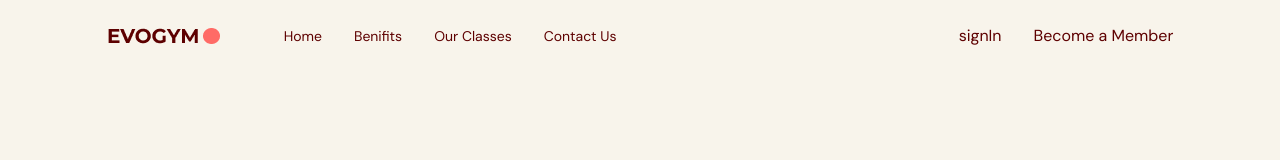
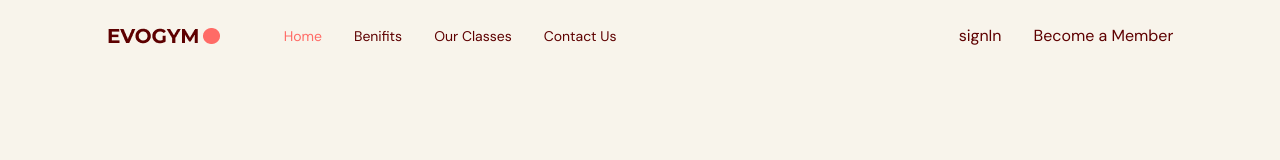
Before and after one commit to binayaksadangi/fitnessapp-react-ts, a React app: page / in a window 1280 px wide. Shown: the top 160 px of the page. Built offline with nearby package versions, Linux system fonts and the light colour scheme; the HTML template or start-up script is replaced by a standard one.

Commit message:
navbar done

```diff
--- a/src/App.tsx
+++ b/src/App.tsx
@@ -1,13 +1,12 @@
-import Navbar from "@/scenes/Navbar"
-
+import Navbar from "@/scenes/Navbar";
+import { useState } from "react";
 function App() {
-
-
+  const [selectedPage, setSelectedPage] = useState("home");
   return (
     <div className="app bg-gray-20">
-     <Navbar/>
+      <Navbar selectedPage={selectedPage} setSelectedPage={setSelectedPage} />
     </div>
-  )
+  );
 }
 
-export default App
+export default App;
--- a/src/scenes/Navbar/Link.tsx
+++ b/src/scenes/Navbar/Link.tsx
@@ -1,22 +1,24 @@
-import AnchorLink from "react-anchor-link-smooth-scroll"
+import AnchorLink from "react-anchor-link-smooth-scroll";
 
 type Props = {
-    page:string
-    selectedPage: string
-    setSelectedPage: (value:string)=>void
-}
+  page: string;
+  selectedPage: string;
+  setSelectedPage: (value: string) => void;
+};
 
-const Link = ({page,selectedPage,setSelectedPage}: Props) => {
-    const lowerCasePage = page.toLowerCase().replace(/ /g,"")
+const Link = ({ page, selectedPage, setSelectedPage }: Props) => {
+  const lowerCasePage = page.toLowerCase().replace(/ /g, "");
   return (
-   <AnchorLink
-   className={`${slectedPage === lowerCasePage? "text-primary-500": ""} transi duration-500 hover:text-primary-300`}
-   href={`#${lowerCasePage}`}
-   onClick={()=> setSelectedPage(lowerCasePage)}
-   >
-    {page}
-   </AnchorLink>
-  )
-}
+    <AnchorLink
+      className={`${
+        selectedPage === lowerCasePage ? "text-primary-500" : ""
+      } transition duration-500 hover:text-primary-300`}
+      href={`#${lowerCasePage}`}
+      onClick={() => setSelectedPage(lowerCasePage)}
+    >
+      {page}
+    </AnchorLink>
+  );
+};
 
-export default Link
+export default Link;
--- a/src/scenes/Navbar/index.tsx
+++ b/src/scenes/Navbar/index.tsx
@@ -1,10 +1,15 @@
 import { useState } from "react";
 import { Bars3Icon, XMarkIcon } from "@heroicons/react/24/solid";
 import Logo from "@/assets/Logo.png";
-type Props = {};
+import Link from "./Link";
+type Props = {
+  selectedPage: string;
+  setSelectedPage: (value: string) => void;
+};
 
-const Navbar = () => {
+const Navbar = ({ selectedPage, setSelectedPage }: Props) => {
   const flexBetween = "flex items-center justify-between";
+
   return (
     <nav>
       <div className={`${flexBetween} fixed top-0 z-30 w-full py-6`}>
@@ -15,10 +20,26 @@ const Navbar = () => {
             {/* Righ Side */}
             <div className={`${flexBetween} w-full`}>
               <div className={`${flexBetween} gap-8 text-sm`}>
-                <p>Home</p>
-                <p>Benifits</p>
-                <p>Our Classes</p>
-                <p>Contact Us</p>
+                <Link
+                  page="Home"
+                  selectedPage={selectedPage}
+                  setSelectedPage={setSelectedPage}
+                />
+                <Link
+                  page="Benifits"
+                  selectedPage={selectedPage}
+                  setSelectedPage={setSelectedPage}
+                />
+                <Link
+                  page="Our Classes"
+                  selectedPage={selectedPage}
+                  setSelectedPage={setSelectedPage}
+                />
+                <Link
+                  page="Contact Us"
+                  selectedPage={selectedPage}
+                  setSelectedPage={setSelectedPage}
+                />
               </div>
               <div className={`${flexBetween} gap-8 `}>
                 <p>signIn</p>
```
